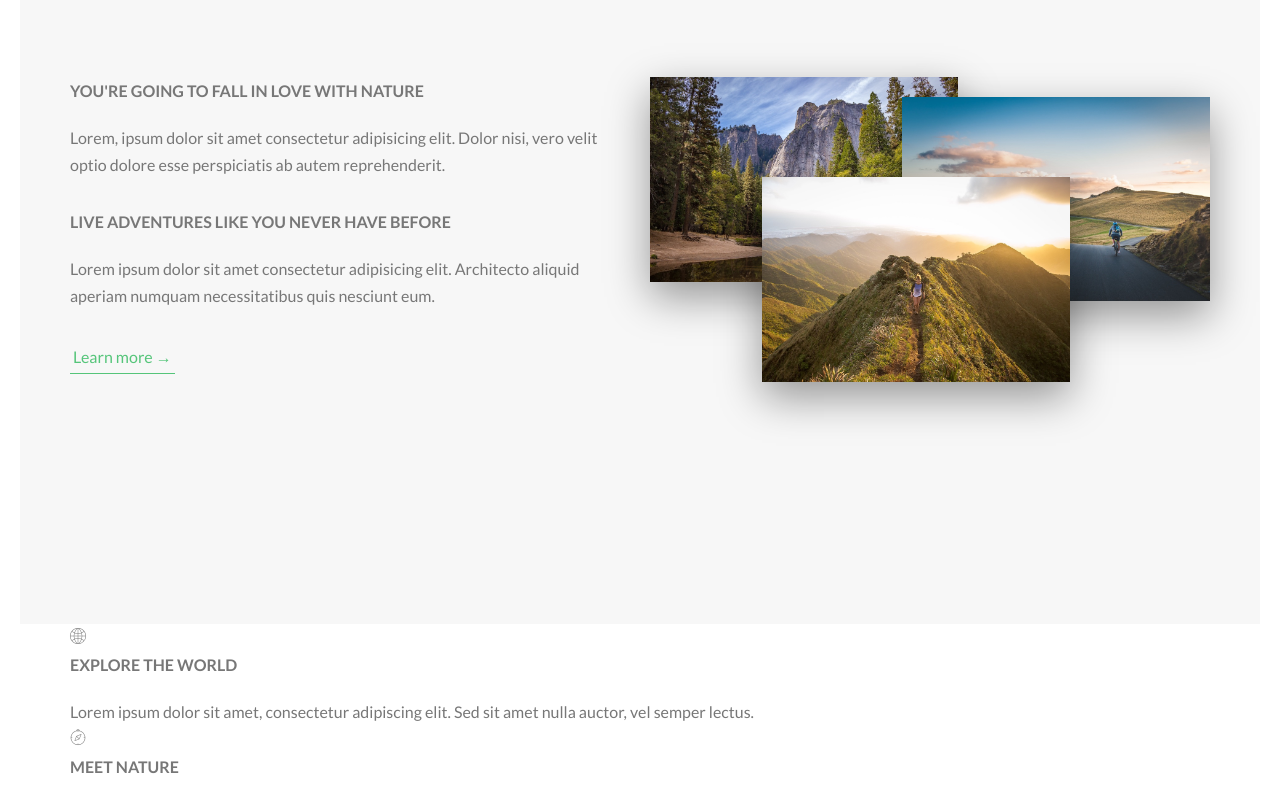
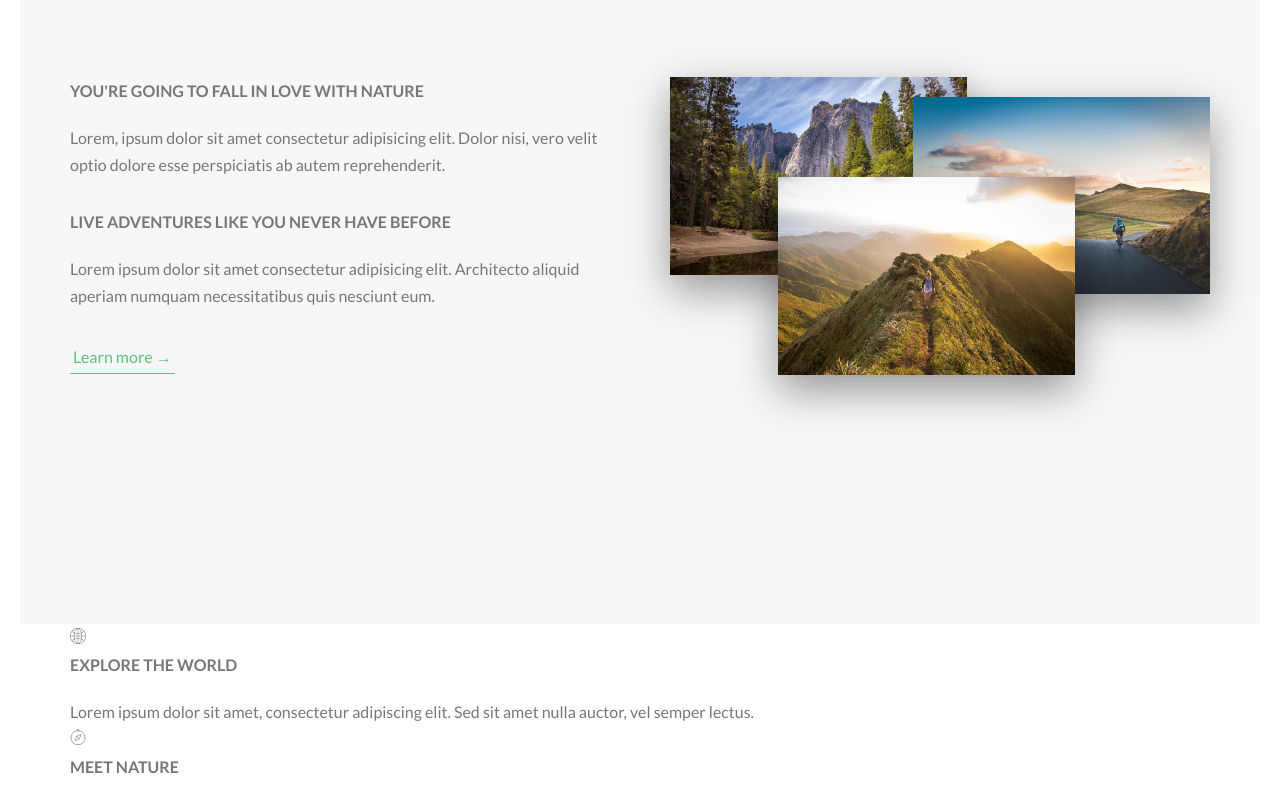
Before and after one commit to AnaMdTech/tour-website-landing-page, a website: page index.html in a window 1280 px wide. Shown: the part 933-1730 px from the top of the page. Drawn offline with nearby package versions, Linux system fonts and the light colour scheme; files that its build step writes are made by us from their sources; files whose address does not match are found by name.

Commit message:
Update: Increase horizontal gutter spacing from 2rem to 6rem

```diff
--- a/sass/abstracts/_variables.scss
+++ b/sass/abstracts/_variables.scss
@@ -17,4 +17,4 @@ $line-height-base: 1.7;
 // GRID
 $grid-width: 114rem;
 $gutter-vertical: 8rem;
-$gutter-horizontal: 2rem;
+$gutter-horizontal: 6rem;
```
